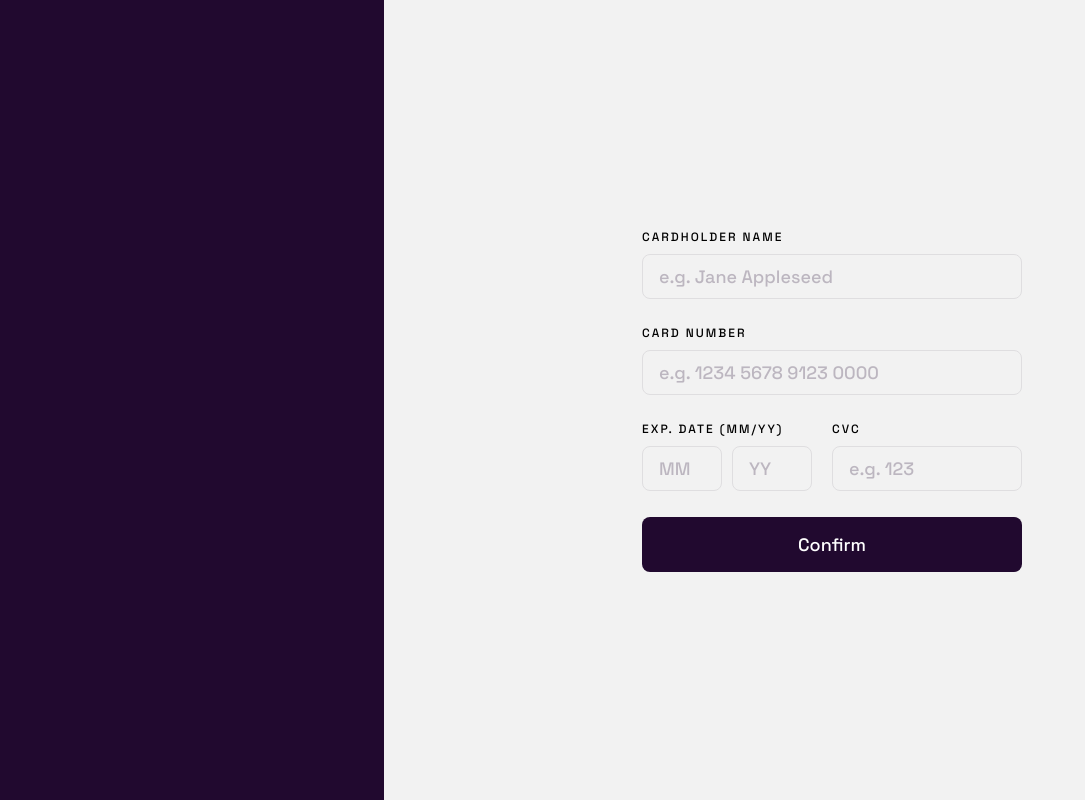
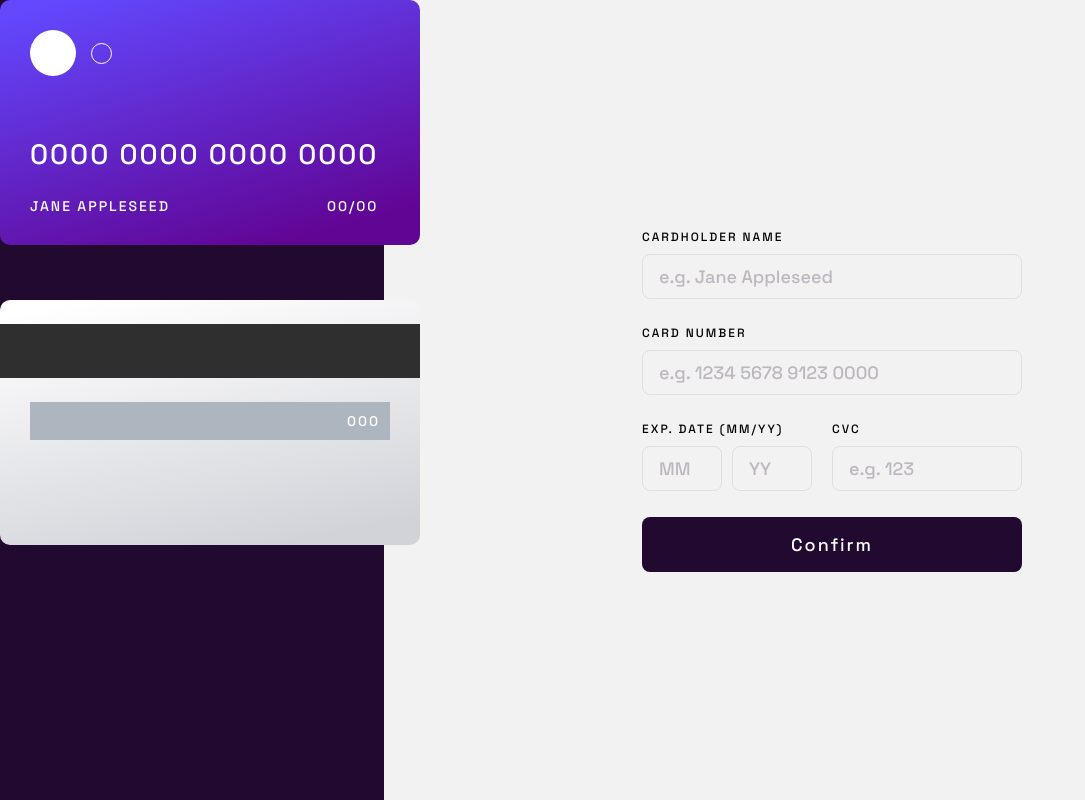
Before and after one commit to DCoder18/FEM-interactive-card-details, a plain HTML site: page index.html in a window 1280 px wide. Shown: the whole page, without its empty margins (0-1085 px from the left). Drawn offline with Linux system fonts and the light colour scheme.

Commit message:
Logic Complete

```diff
--- a/index.html
+++ b/index.html
@@ -15,7 +15,30 @@
 <body>
 
   <div class="wrapper">
-    <div class="bg-purple"></div>
+    <div class="bg-purple">
+      <div class="card-front">
+        <div class="flex flex-center-y">
+          <div class="big-circle"></div>
+          <div class="small-circle"></div>
+        </div>
+
+        <div class="card-data">
+          <div class="card-front--no">0000 0000 0000 0000</div>
+
+          <div class="flex flex-between">
+            <div class="card-front--name">Jane Appleseed</div>
+            <div><span class="card-front--exp-month">00</span>/<span class="card-front--exp-year">00</span></div>
+          </div>
+        </div>
+      </div>
+
+      <div class="card-back">
+        <div class="black-banner"></div>
+        <div class="grey-banner">
+          <span class="card-back--cvc">000</span>
+        </div>
+      </div>
+    </div>
 
     <div class="bg-white">
       <form action="" method="post">
@@ -40,8 +63,6 @@
           </div>
         </div>
 
-        <p class="test"></p>
-
         <a class="btn">Confirm</a>
       </form>
     </div>
--- a/script.js
+++ b/script.js
@@ -4,32 +4,43 @@ const elExpDateMonth = document.querySelector('.exp-date--mm')
 const elExpDateYear = document.querySelector('.exp-date--yy')
 const elCVC = document.querySelector('.cvc')
 
+const elNameDisplay = document.querySelector('.card-front--name')
+const elNumberDisplay = document.querySelector('.card-front--no')
+const elExpiryMonthDisplay = document.querySelector('.card-front--exp-month')
+const elExpiryYearDisplay = document.querySelector('.card-front--exp-year')
+const elCVCDisplay = document.querySelector('.card-back--cvc')
+
 // Card Holder Name
 elCardHolderName.addEventListener('change', (event) => {
-  const cardHolderName = document.querySelector('.name').value;
+  let cardHolderName = document.querySelector('.name').value;
+  elNameDisplay.textContent = cardHolderName
   console.log(cardHolderName);
 })
 
 //Card Number
 elCardNo.addEventListener('change', (event) => {
   const cardNo = document.querySelector('.card-no').value;
+  elNumberDisplay.textContent = cardNo
   console.log(cardNo);
 })
 
 //Expiry Date Month
 elExpDateMonth.addEventListener('change', (event) => {
   const cardExpiryMonth = document.querySelector('.exp-date--mm').value;
+  elExpiryMonthDisplay.textContent = cardExpiryMonth
   console.log(cardExpiryMonth);
 })
 
 //Expiry Date Year
 elExpDateYear.addEventListener('change', (event) => {
   const cardExpiryYear = document.querySelector('.exp-date--yy').value;
+  elExpiryYearDisplay.textContent = cardExpiryYear
   console.log(cardExpiryYear);
 })
 
 //CVC
 elCVC.addEventListener('change', (event) => {
   const cardCVC = document.querySelector('.cvc').value;
+  elCVCDisplay.textContent = cardCVC
   console.log(cardCVC);
 })
--- a/style.scss
+++ b/style.scss
@@ -25,6 +25,7 @@ img {
 body {
   font-family: 'Space Grotesk', sans-serif;
   text-transform: uppercase;
+  letter-spacing: 2px;
 }
 
 .wrapper {
@@ -46,6 +47,14 @@ Utility
   justify-content: space-between;
 }
 
+.flex-center-x {
+  justify-content: center;
+}
+
+.flex-center-y {
+  align-items: center;
+}
+
 
 /*----------
 Components
@@ -55,6 +64,71 @@ Components
   background-color: var(--clr-purple);
   min-height: 100vh;
   flex: 30%;
+}
+
+.card-front,
+.card-back {
+  width: 42rem;
+  height: 24.5rem;
+  color: #ffffff;
+  font-size: 1.4rem;
+  border-radius: 1rem;
+  position: absolute;
+}
+
+.card-front {
+  background: linear-gradient(163.95deg, #6348FE 4.74%, #610595 88.83%);
+  padding: 3rem;
+
+  &--no {
+    font-size: 2.8rem;
+    padding-bottom: 2.5rem;
+  }
+
+  .card-data {
+    position: absolute;
+    bottom: 3rem;
+  }
+
+  .big-circle {
+    display: inline-block;
+    width: 4.6rem;
+    height: 4.6rem;
+    background-color: #ffffff;
+    border-radius: 50%;
+    margin-right: 1.5rem;
+  }
+
+  .small-circle {
+    display: inline-block;
+    width: 2.1rem;
+    height: 2.1rem;
+    border-radius: 50%;
+    border: 1px solid #ffffff;
+  }
+}
+
+.card-back {
+  display: flex;
+  flex-direction: column;
+  align-items: center;
+  background: linear-gradient(168.73deg, #FFFFFF 5%, #D2D3D9 91.69%);
+  top: 30rem;
+  padding: 2.4rem 0;
+
+  .black-banner {
+    width: 100%;
+    height: 5.4rem;
+    background-color: #2F2F2F;
+  }
+
+  .grey-banner {
+    width: 36rem;
+    background-color: #ADB5BE;
+    padding: 1rem;
+    text-align: right;
+    margin-top: 2.4rem;
+  }
 }
 
 .bg-white {
```
Also changed, not shown: style.css, 1 other file.
